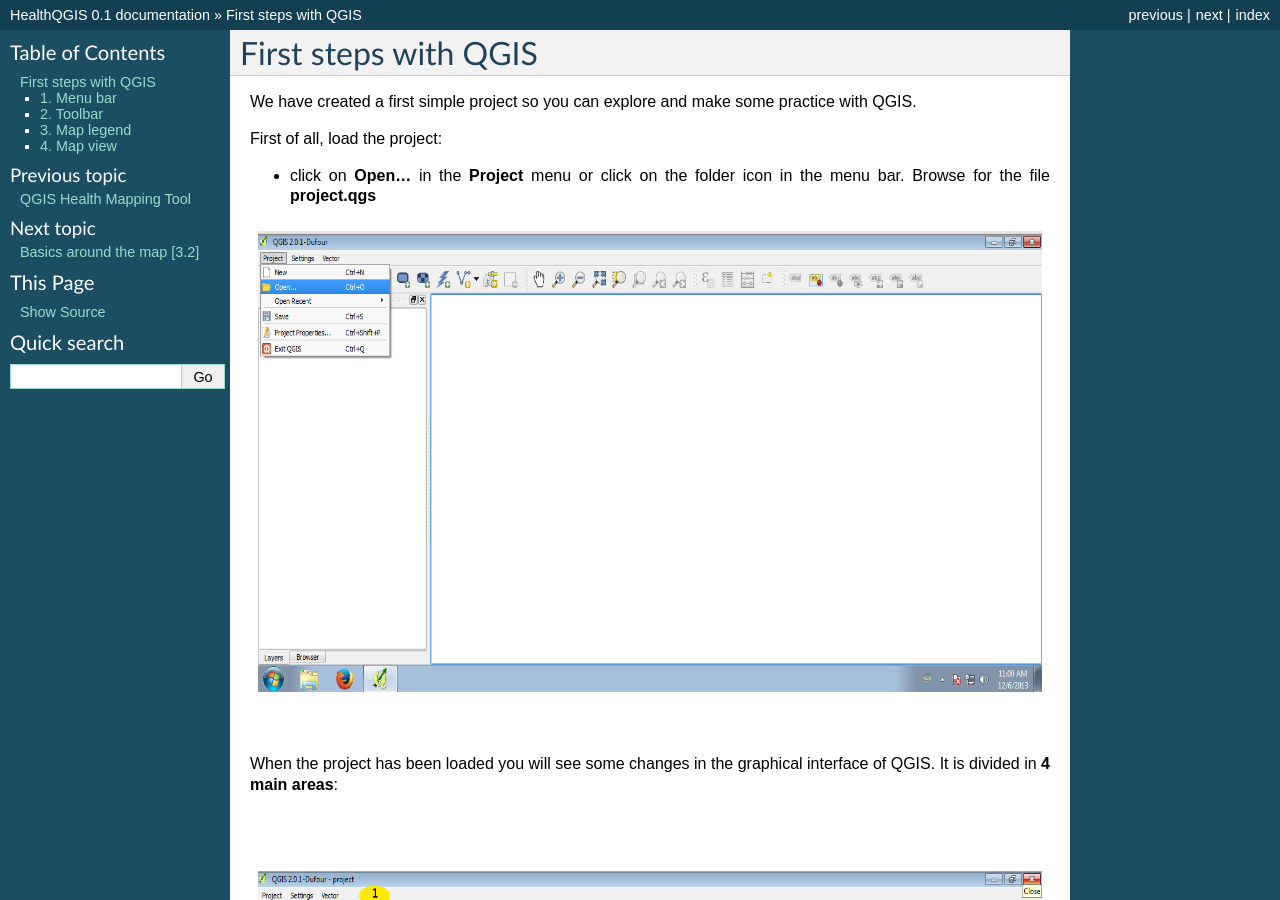
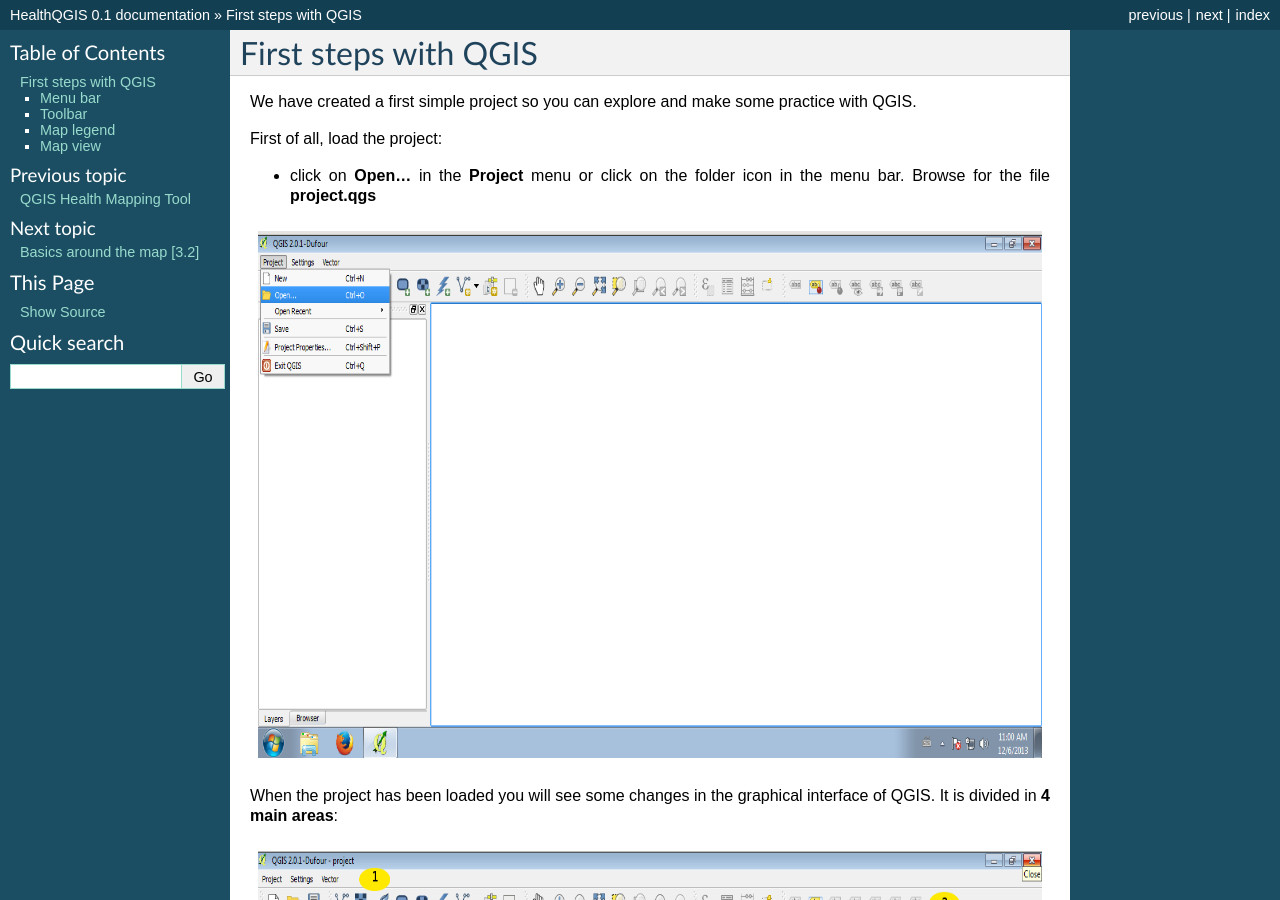
Before and after one commit to faunalia/HealthQGIS, a Sphinx documentation site: the page built from Documentation/first_steps.rst, in a window 1280 px wide and 900 px high. Built offline with Sphinx 7.4.7, drawn with Linux system fonts in a browser that asks for light colours; some of the changed text lies outside the part shown.

Commit message:
some file changed

```diff
--- a/Documentation/3_2_basic_around_map.rst
+++ b/Documentation/3_2_basic_around_map.rst
@@ -49,7 +49,7 @@
 
 .. figure:: img/map_tools_3.png
    :align: center
-   :scale: 70%
+   :scale: 50%
 
 |
 
--- a/Documentation/first_steps.rst
+++ b/Documentation/first_steps.rst
@@ -9,22 +9,16 @@
 
 .. figure:: img/first_steps_1.png
 	:align: center
-	:scale: 70%
-
-|
+	:scale: 80%
 
 When the project has been loaded you will see some changes in the graphical interface of QGIS. It is divided in **4 main areas**:
 
-|
-|
 
 
 .. figure:: img/first_steps_2.png
 	:align: center
-	:scale: 70%
+	:scale: 80%
 
-|
-|
 
 in particular:
 
@@ -34,12 +28,12 @@
 4. **Map view**
 
 
-1. Menu bar
+Menu bar
 ---------------------
 
 The menu bar provides access to various QGIS features using a standard hierarchical menu.
 
-2. Toolbar
+Toolbar
 ------------------
 
 The toolbar provides access to several tools for interacting with the map such as: pan - zoom the map, select features, load new layers, label the layer...
@@ -49,7 +43,7 @@
 Every menubar can be moved around according to your needs. Additionally, every menubar can be switched off using your right mouse button context menu holding the mouse over the toolbars.
 
 
-3. Map legend
+Map legend
 --------------------------
 
 The map legend area lists all the layers in the project. The checkbox in each legend entry can be used to show or hide the layer.
@@ -60,11 +54,11 @@
 
 * Right click in the legend window and choose **Add Group**. Type in a name for the group and press Enter. Now click on an existing layer and drag it onto the group (in the example project provided, there are three groups, each one corresponds to a State)
 
-4. Map view
+Map view
 ----------------------
 All the maps are displayed in this area. The map displayed in this window depend on the layers you have chosen to load (wheter the checkbox for the layer is activated or not).
 The map view can be panned (shifting the focus of the map display to another region) and zoomed in and out thanks to the toolbar buttons.
 
 .. figure:: img/first_steps_3.png
 	:align: center
-	:scale: 70%
+	:scale: 80%
```
Also changed, not shown: Documentation/join_layers.rst (+8 -2 lines).
